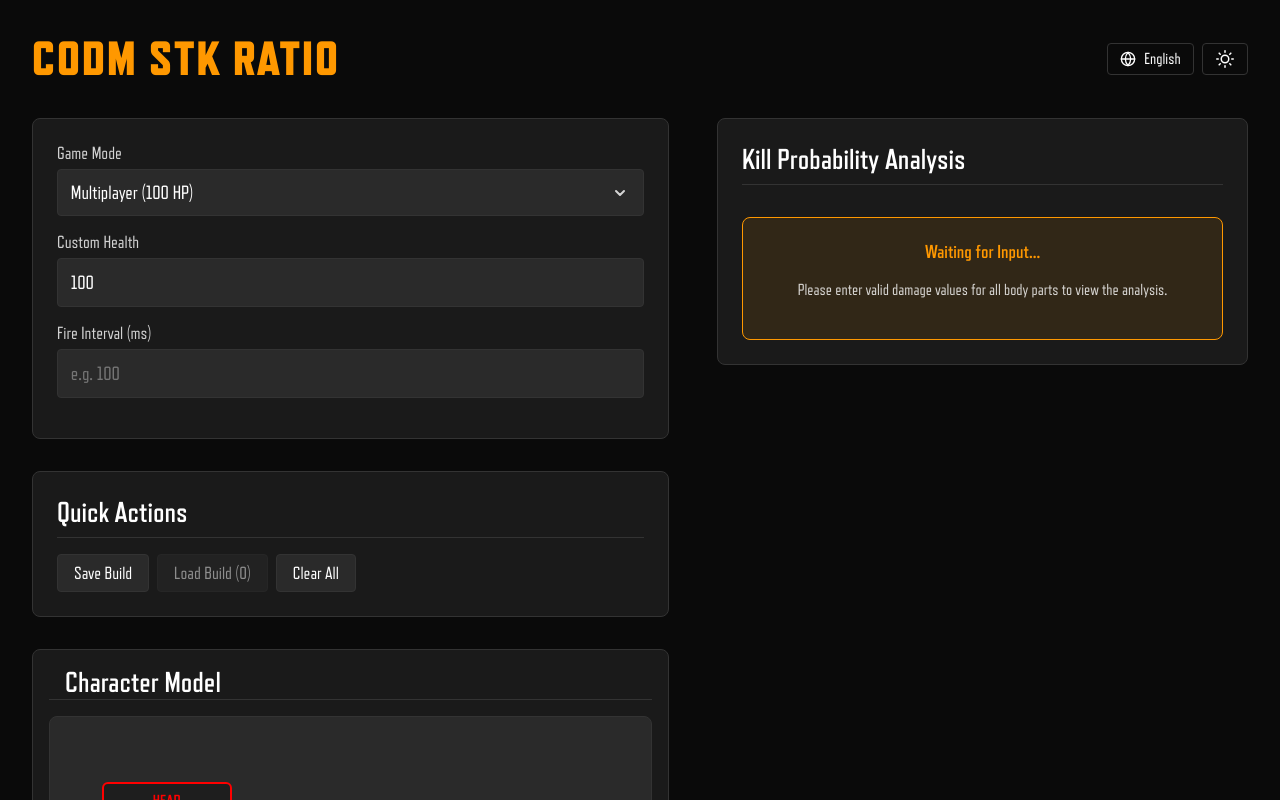
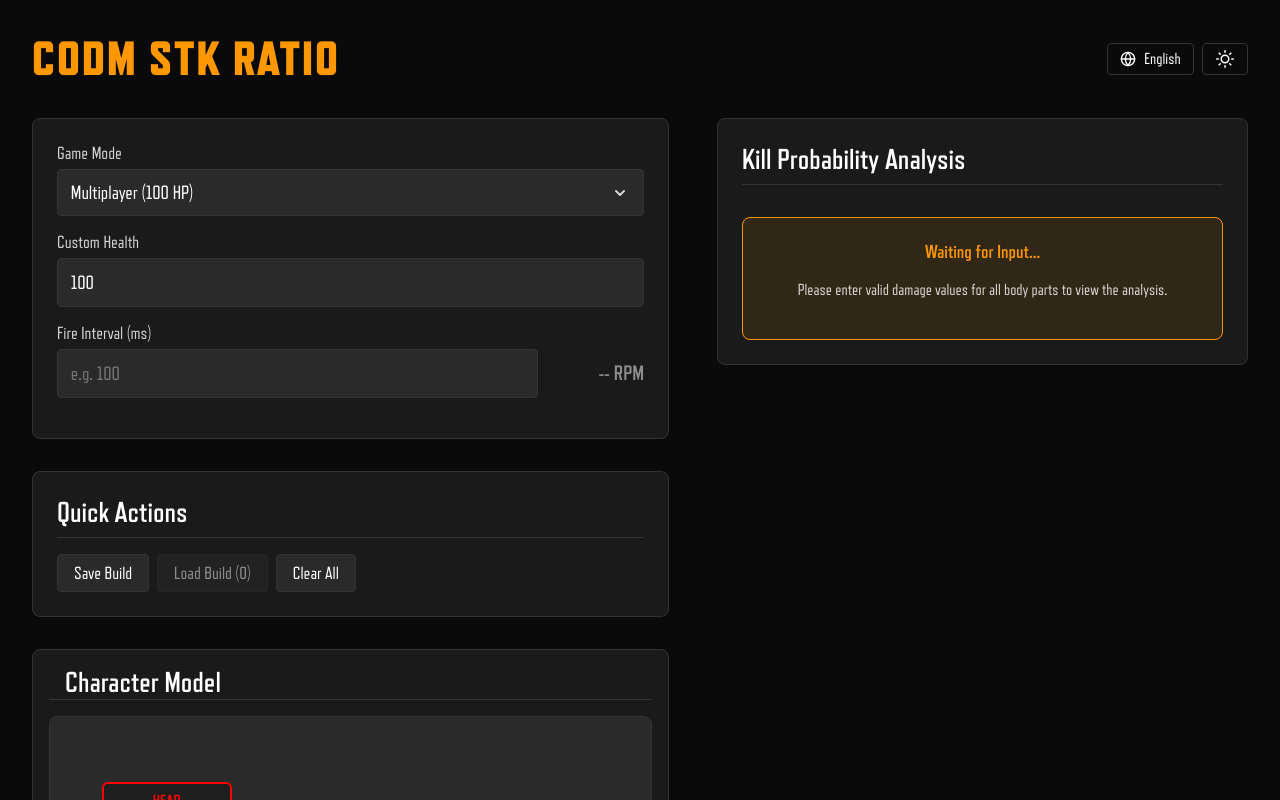
Before and after one commit to codm-stk-ratio/codm-stk-ratio.github.io, a React (Vite) app: page / in a window 1280 px wide. Shown: the top 800 px of the page. Built offline with nearby package versions, Linux system fonts and the light colour scheme.

Commit message:
Display fire rate in RPM next to fire interval input

```diff
--- a/src/App.tsx
+++ b/src/App.tsx
@@ -456,13 +456,27 @@ function App() {
 
             <div className="input-group">
               <label>{t('app.fire_interval')}</label>
+              <div style={{ display: 'flex', alignItems: 'center', gap: '1rem' }}>
                 <input
                   type="number"
                   value={fireInterval}
                   onChange={(e) => setFireInterval(e.target.value)}
                   placeholder="e.g. 100"
                   min="0"
+                  style={{ flex: 1, minWidth: 0 }}
                 />
+                <span style={{
+                  minWidth: '90px',
+                  textAlign: 'right',
+                  fontSize: '1.3rem',
+                  fontWeight: 'bold',
+                  color: parseFloat(fireInterval) > 0 ? 'var(--accent-color)' : 'var(--text-color)',
+                  opacity: parseFloat(fireInterval) > 0 ? 1 : 0.5,
+                  whiteSpace: 'nowrap'
+                }}>
+                  {parseFloat(fireInterval) > 0 ? `${Math.round(60000 / parseFloat(fireInterval))} RPM` : '-- RPM'}
+                </span>
+              </div>
             </div>
           </div>
 
```
Also changed, not shown: erd_chen.svg (added). Lines whose indentation alone changed are shown as unchanged.
